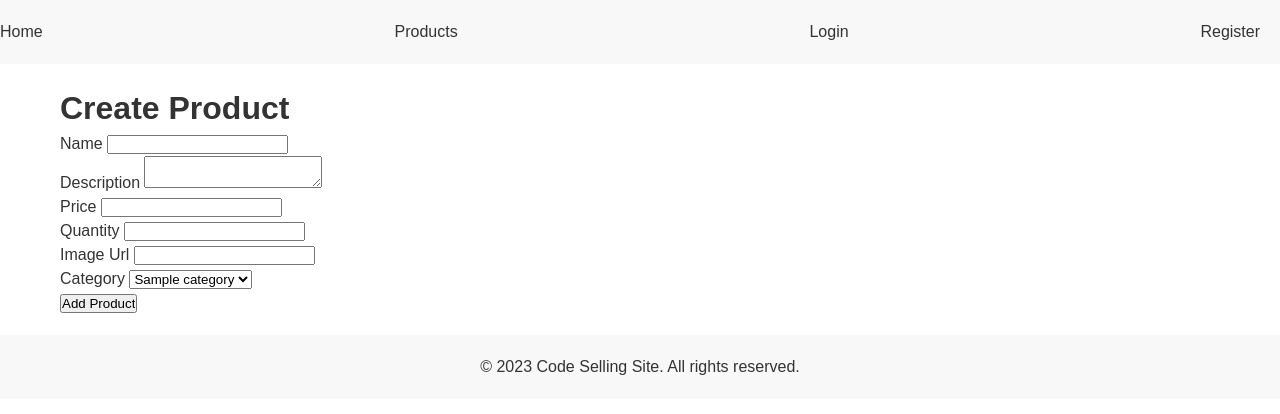
After one commit to blendingstudy/codesell, a Flask app: page /products/create in a window 1280 px wide. The commit adds this page. Shown: the top 414 px of the page. Run offline with Flask 2, Linux system fonts and the light colour scheme; tables that the repository leaves empty hold one stand-in row (values such as "Sample post").

Commit message:
product_create

```diff
--- a/app/controllers/product_controller.py
+++ b/app/controllers/product_controller.py
@@ -1,6 +1,8 @@
 from flask import Blueprint, render_template, request, redirect, url_for, flash
 from app.models.product import Product
+from app.models.category import Category
 from app import db
+from app.forms import ProductForm
 
 product_bp = Blueprint('product', __name__, url_prefix='/products')
 
@@ -11,22 +13,24 @@ def index():
 
 @product_bp.route('/create', methods=['GET', 'POST'])
 def create_product():
-    if request.method == 'POST':
-        name = request.form['name']
-        description = request.form['description']
-        price = request.form['price']
-        quantity = request.form['quantity']
-        image_url = request.form['image_url']
-        category_id = request.form['category_id']
+    form = ProductForm()
+    categories = Category.query.all()
+    form.category_id.choices = [(category.id, category.name) for category in categories]
+    if form.validate_on_submit():
+        product = Product(
+            name=form.name.data,
+            description=form.description.data,
+            price=form.price.data,
+            quantity=form.quantity.data,
+            image_url=form.image_url.data,
+            category_id=form.category_id.data
+        )
+        db.session.add(product)
+        db.session.commit()
+        flash('Product created successfully.', 'success')
+        return redirect(url_for('product.index'))
 
-        new_product = Product(name, description, price, quantity, image_url, category_id)
-        db.session.add(new_product)
-        db.session.commit()
-
-        flash('Product created successfully.', 'success')
-        return redirect(url_for('products'))
-
-    return render_template('product/create.html') #필요
+    return render_template('product_create.html', form=form)
 
 @product_bp.route('/<int:product_id>')
 def get_product(product_id):
@@ -60,3 +64,19 @@ def delete_product(product_id):
 
     flash('Product deleted successfully.', 'success')
     return redirect(url_for('products'))
+
+""" @product_bp.route('/create', methods=['GET', 'POST'])
+def create_product():
+    form = ProductForm()
+    if form.validate_on_submit():
+        product = Product(
+            name=form.name.data,
+            description=form.description.data,
+            price=form.price.data,
+            quantity=form.quantity.data
+        )
+        db.session.add(product)
+        db.session.commit()
+        flash('Product created successfully.', 'success')
+        return redirect(url_for('product.index'))
+    return render_template('product/create.html', form=form) """
--- a/app/forms.py
+++ b/app/forms.py
@@ -1,6 +1,6 @@
 from flask_wtf import FlaskForm
-from wtforms import StringField, PasswordField, SubmitField
-from wtforms.validators import DataRequired, Email, EqualTo
+from wtforms import StringField, PasswordField, SubmitField, TextAreaField, FloatField, IntegerField, SelectField
+from wtforms.validators import DataRequired, Email, EqualTo, NumberRange
 
 class RegistrationForm(FlaskForm):
     username = StringField('Username', validators=[DataRequired()])
@@ -13,3 +13,12 @@ class LoginForm(FlaskForm):
     email = StringField('Email', validators=[DataRequired(), Email()])
     password = PasswordField('Password', validators=[DataRequired()])
     submit = SubmitField('Login')
+
+class ProductForm(FlaskForm):
+    name = StringField('Name', validators=[DataRequired()])
+    description = TextAreaField('Description')
+    price = FloatField('Price', validators=[DataRequired(), NumberRange(min=0)])
+    quantity = IntegerField('Quantity', validators=[DataRequired(), NumberRange(min=0)])
+    image_url = StringField('Image Url')
+    category_id = SelectField('Category', coerce=int)
+    submit = SubmitField('Add Product')
--- a/app/templates/index.html
+++ b/app/templates/index.html
@@ -33,6 +33,7 @@
             <h2>Start Selling Your Code</h2>
             <p>Join our platform and showcase your coding projects to the world.</p>
             <a href="{{ url_for('auth.register') }}" class="btn btn-primary">Sign Up Now</a>
+            <a href="{{ url_for('product.create_product') }}" class="btn btn-primary">Add Product</a> <!-- 관리자만 할 수 있게 바꾸기 -->
         </div>
     </section>
 {% endblock %}
--- /dev/null
+++ b/app/templates/product_create.html
@@ -0,0 +1,31 @@
+{% extends 'base.html' %}
+
+{% block content %}
+  <h1>Create Product</h1>
+  <form method="POST" action="{{ url_for('product.create_product') }}">
+    {{ form.csrf_token }}
+    <div class="form-group">
+      {{ form.name.label }} {{ form.name(class='form-control') }}
+    </div>
+    <div class="form-group">
+      {{ form.description.label }} {{ form.description(class='form-control') }}
+    </div>
+    <div class="form-group">
+      {{ form.price.label }} {{ form.price(class='form-control') }}
+    </div>
+    <div class="form-group">
+      {{ form.quantity.label }} {{ form.quantity(class='form-control') }}
+    </div>
+    <div class="form-group">
+        {{ form.image_url.label }} {{ form.image_url(class='form-control') }}
+      </div>
+    <div class="form-group">
+        {{ form.category_id.label }}
+        {{ form.category_id(class='form-control') }}
+        {% for error in form.category_id.errors %}
+          <span class="text-danger">{{ error }}</span>
+        {% endfor %}
+    </div>
+    {{ form.submit(class='btn btn-primary') }}
+  </form>
+{% endblock %}
```
